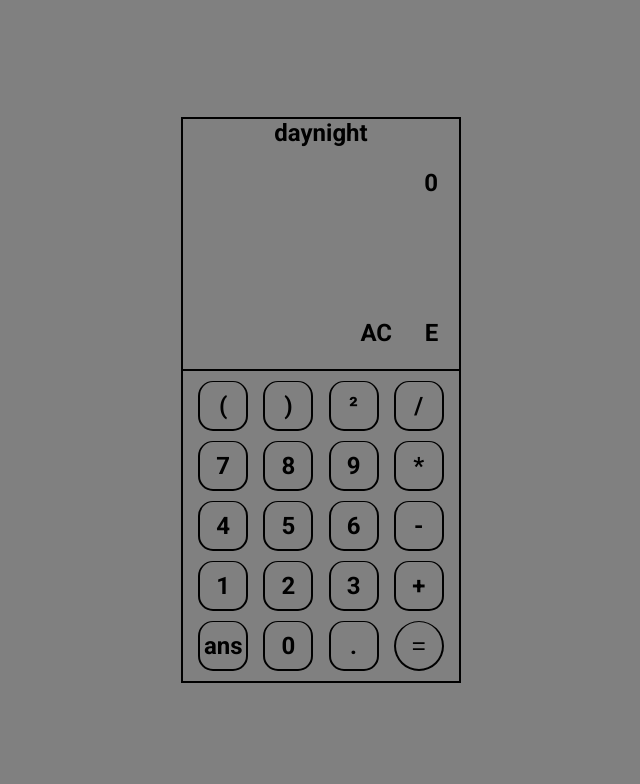
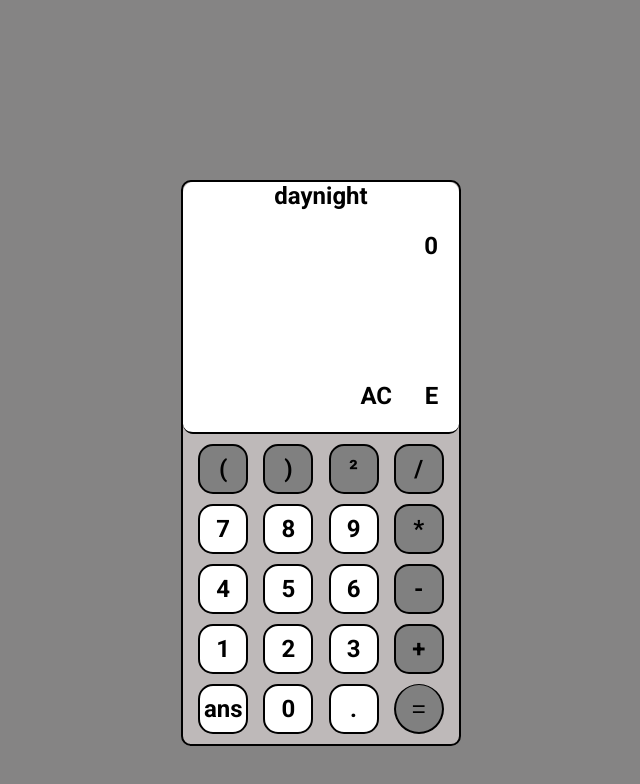
Before and after one commit to bwardak/calculator-project-waiheke, a website built with Vite: page index.html in a window 1280 px wide. Shown: the whole page, without its empty margins (319-959 px from the left). Built offline with nearby package versions, Linux system fonts and the light colour scheme.

Commit message:
Advanced my styling.

```diff
--- a/index.html
+++ b/index.html
@@ -7,6 +7,9 @@
     <title>Calculator</title>
   </head>
   <body>
+
+    <div class="background">
+
       <div class="calculator calculator--grid">
 
         <div class="top-screen">
@@ -61,6 +64,8 @@
         </div>
 
       </div>
+
+    </div>
     <script type="module" src="/src/main.ts"></script>
   </body>
 </html>
--- a/src/style.scss
+++ b/src/style.scss
@@ -5,7 +5,6 @@ $screen-font: "Roboto", sans-serif;
 * {
   margin: 0;
   padding: 0;
-  background-color: gray;
   box-sizing: border-box;
 }
 
@@ -16,12 +15,22 @@ body {
   align-items: center;
 }
 
+.background {
+  width: 100vw;
+  height: 100vh;
+  background-color:rgb(133, 132, 132);
+  z-index: -1;
+  font-size: 7rem;
+}
+
 .calculator {
   max-width: 280px;
   max-height: 566px;
   width: 100%;
-  margin: 0 20px;
+  margin: 180px auto;
   border: 2px solid black;
+  border-radius: 10px;
+  background-color: rgb(190, 185, 185);
 
   .screen,
   .button {
@@ -30,6 +39,8 @@ body {
   }
 }
 
+
+
 .calculator {
   text-align: center;
 }
@@ -37,6 +48,8 @@ body {
 .top-screen {
   display: grid;
   grid-template: repeat(5, 1fr) / repeat(5, 1fr);
+  background-color: white;
+  border-radius: 10px;
   border-bottom: 2px solid black;
 
 
@@ -65,18 +78,50 @@ body {
 }
 
 
+
+.bottom-buttons {
+  background-color: rgb(190, 185, 185);
+}
+
 .calc-row {
   display: flex;
   justify-content: space-evenly;
   margin: 10px 0;
 }
 
+.first-row {
+
+  .button {
+    background-color: gray;
+  }
+}
+
+.second-row {
+  .button:nth-last-child(1) {
+    background-color: gray;
+  }
+}
+
+.third-row {
+  .button:nth-last-child(1) {
+    background-color: gray;
+  }
+}
+
+.fourth-row {
+  .button:nth-last-child(1) {
+    background-color: gray;
+  }
+}
+
+
+
 .button {
   width: 50px;
   height: 50px;
   border: 2px solid black;
-  border-top-width: 1px;
   border-radius: 15px;
+  background-color: white;
 }
 
 .button--omit{
@@ -86,6 +131,7 @@ body {
   border-top-width: 1px;
   border-radius: 100%;
   font-size: 1.5rem;
+  background-color: gray;
 }
 
 .top-screen {
```
Lines whose indentation alone changed are shown as unchanged.
